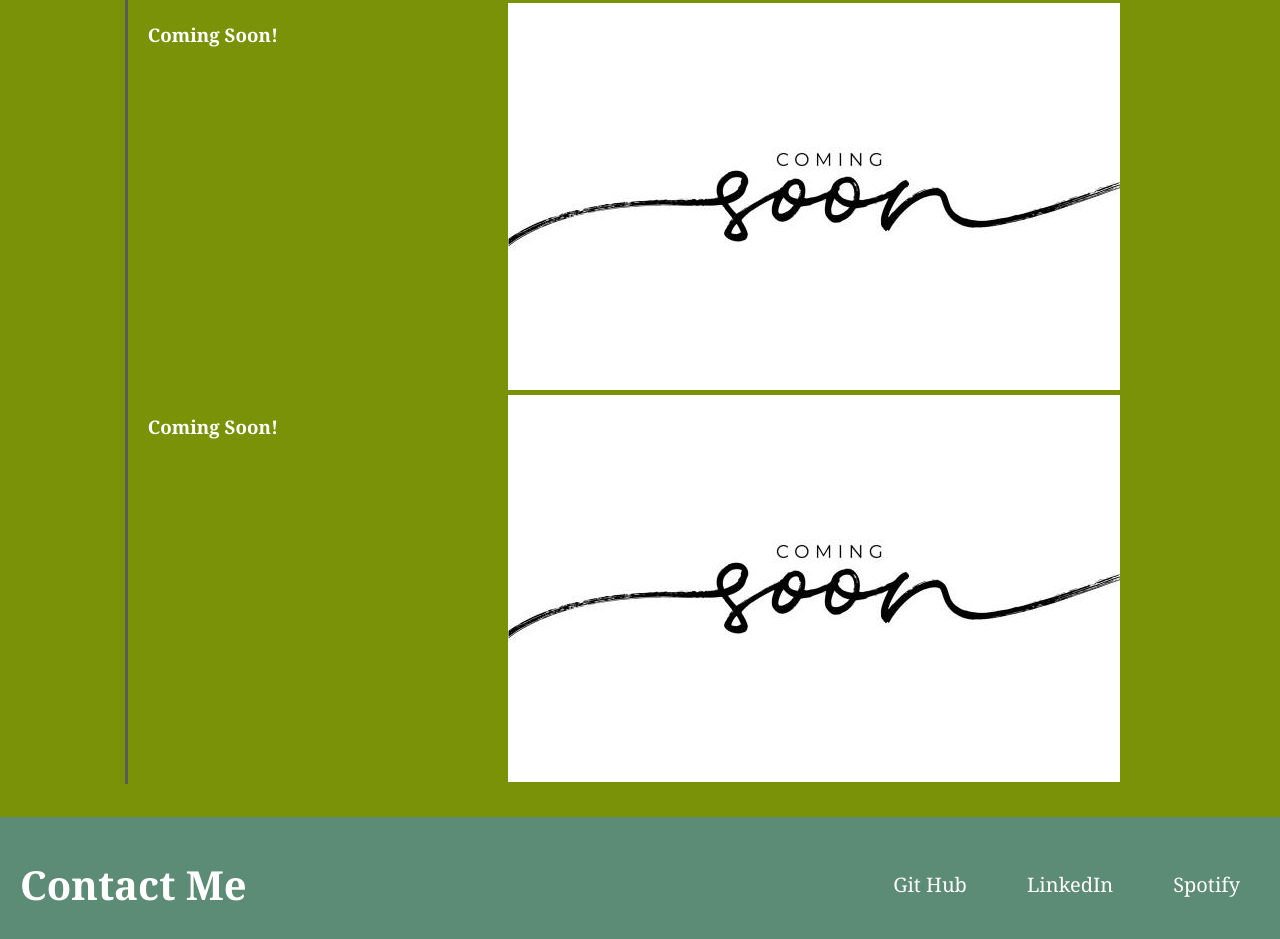
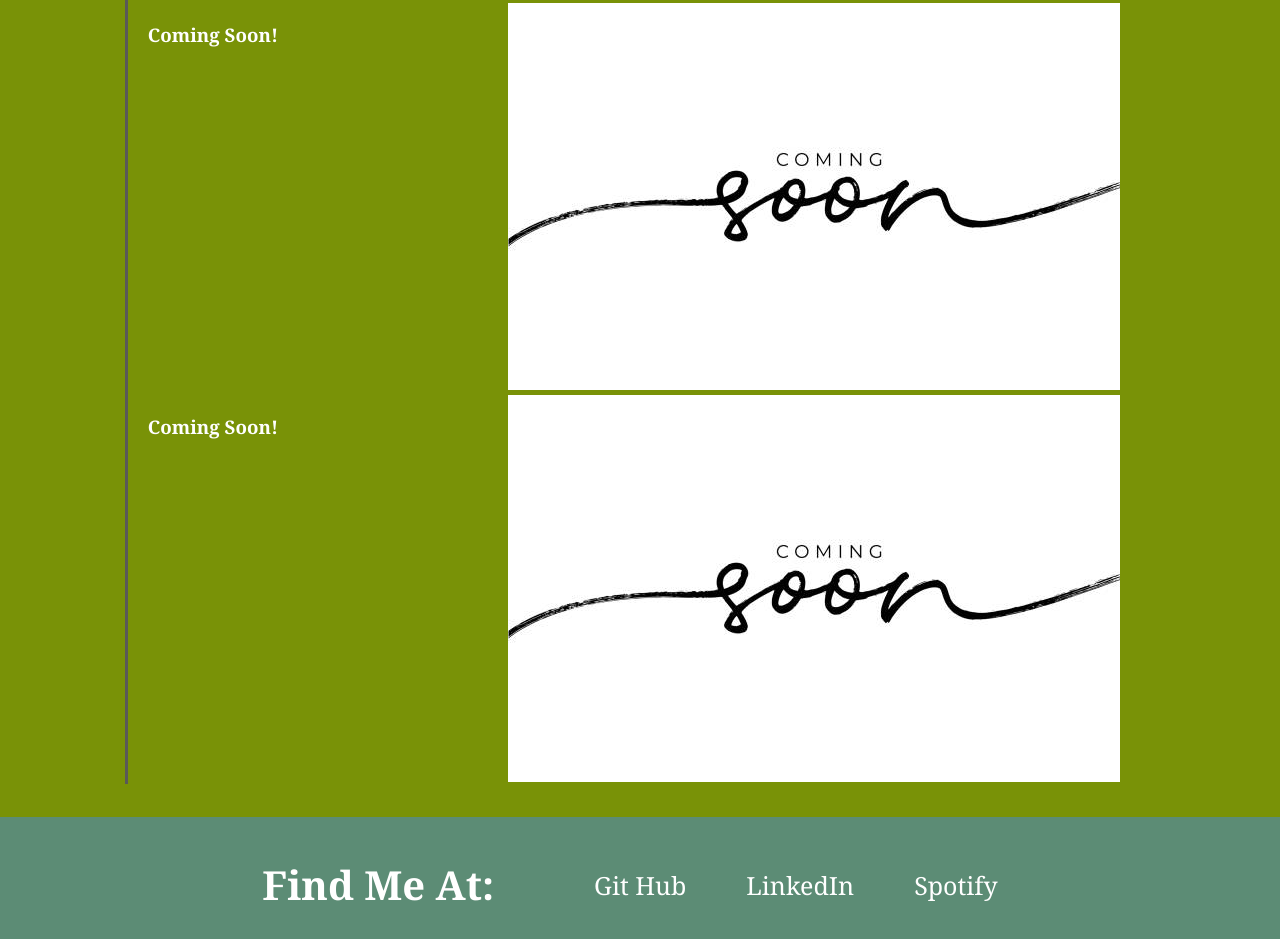
Before and after one commit to oceanlatte/my-portfolio, a plain HTML site: page index.html in a window 1280 px wide. Shown: the part 1819-2758 px from the top of the page. Drawn offline with Linux system fonts and the light colour scheme.

Commit message:
change footer layout and link attributes

```diff
--- a/assets/css/style.css
+++ b/assets/css/style.css
@@ -56,7 +56,7 @@ footer div ul {
 header nav ul li a,
 footer div ul li a {
     padding: 20px 30px;
-    font-size: 20px;
+    font-size: 25px;
     text-decoration: none;
     color: var(---white);
 }
@@ -168,7 +168,7 @@ footer h3 {
 
 footer div {
     display: flex;
-    justify-content: space-between;
+    justify-content: center;
     align-items: center;
     font-size: 20px;
 }
--- a/index.html
+++ b/index.html
@@ -84,20 +84,20 @@
         <!-- Start Footer Styling -->
         <footer id="contact-me">
             <div>
-                <h3>Contact Me</h3>
+                <h3>Find Me At:</h3>
                 <ul>
                     <li>
-                        <a href="https://github.com/oceanlatte">
+                        <a href="https://github.com/oceanlatte" target="_blank">
                             Git Hub
                         </a>
                     </li>
                     <li>
-                        <a href="https://www.linkedin.com/in/ocean-veliz-921693239/">
+                        <a href="https://www.linkedin.com/in/ocean-veliz-921693239/" target="_blank">
                             LinkedIn
                         </a>
                     </li>
                     <li>
-                        <a href="https://open.spotify.com/user/1264690975?si=e21fe5ad75354bcf">
+                        <a href="https://open.spotify.com/user/1264690975?si=e21fe5ad75354bcf" target="_blank">
                             Spotify
                         </a>
                     </li>
```
